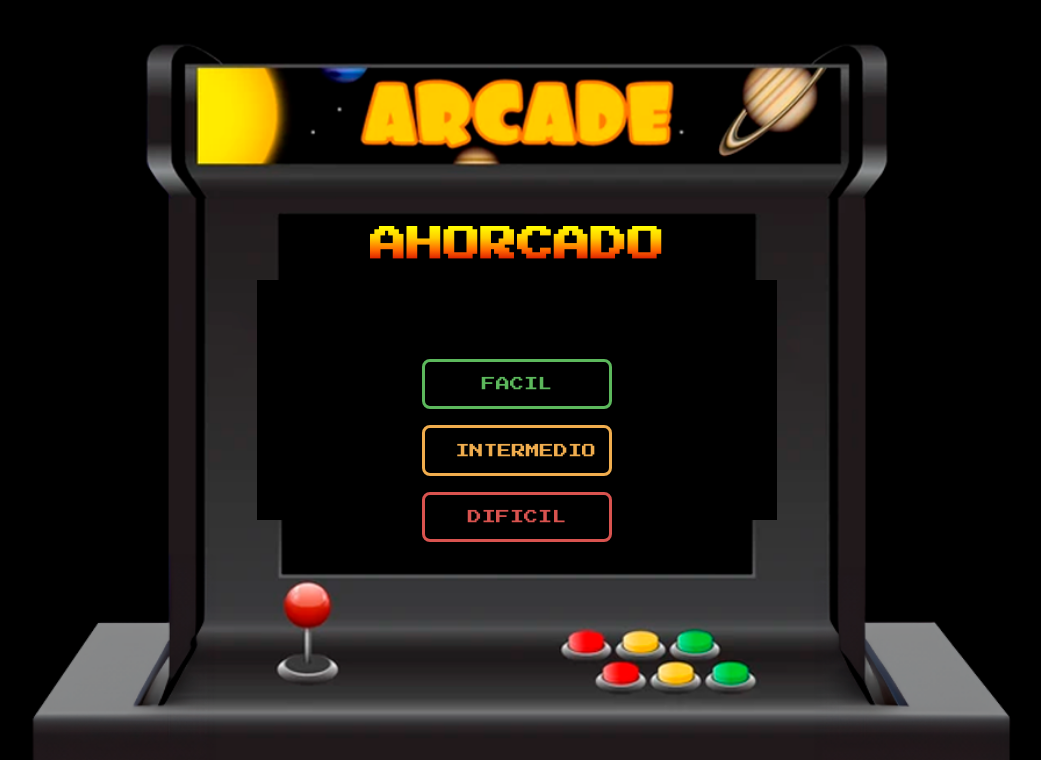
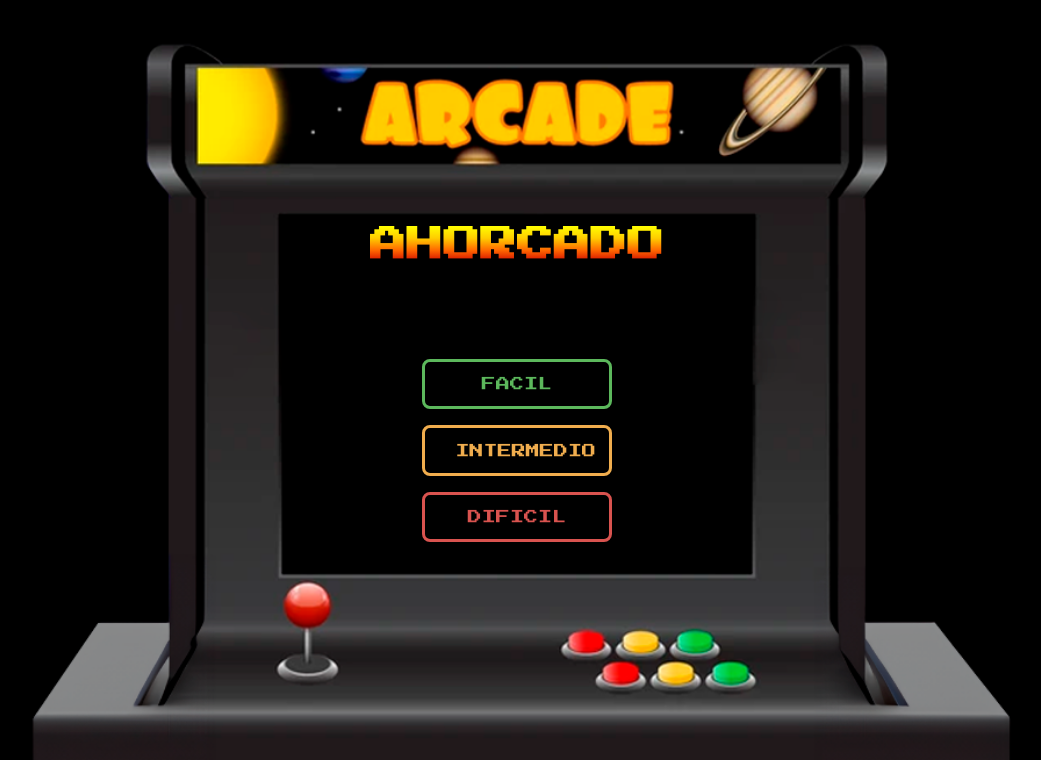
Before and after one commit to Simon-PF2003/ag_limon, a Flask app: page / in a window 1280 px wide. Shown: the top 760 px of the page, without its empty margins (123-1164 px from the left). Run offline with Flask 3, Linux system fonts and the light colour scheme.

Commit message:
Vercel 2 UI nb

```diff
--- a/static/retro.css
+++ b/static/retro.css
@@ -479,7 +479,7 @@ body.arcade-machine::before {
 /* Juego: pantalla negra interna */
 .screen-window {
   position: relative;
-  width: 520px;
+  width: 410px;
   height: 240px;
   display: flex;
   justify-content: center;
```
